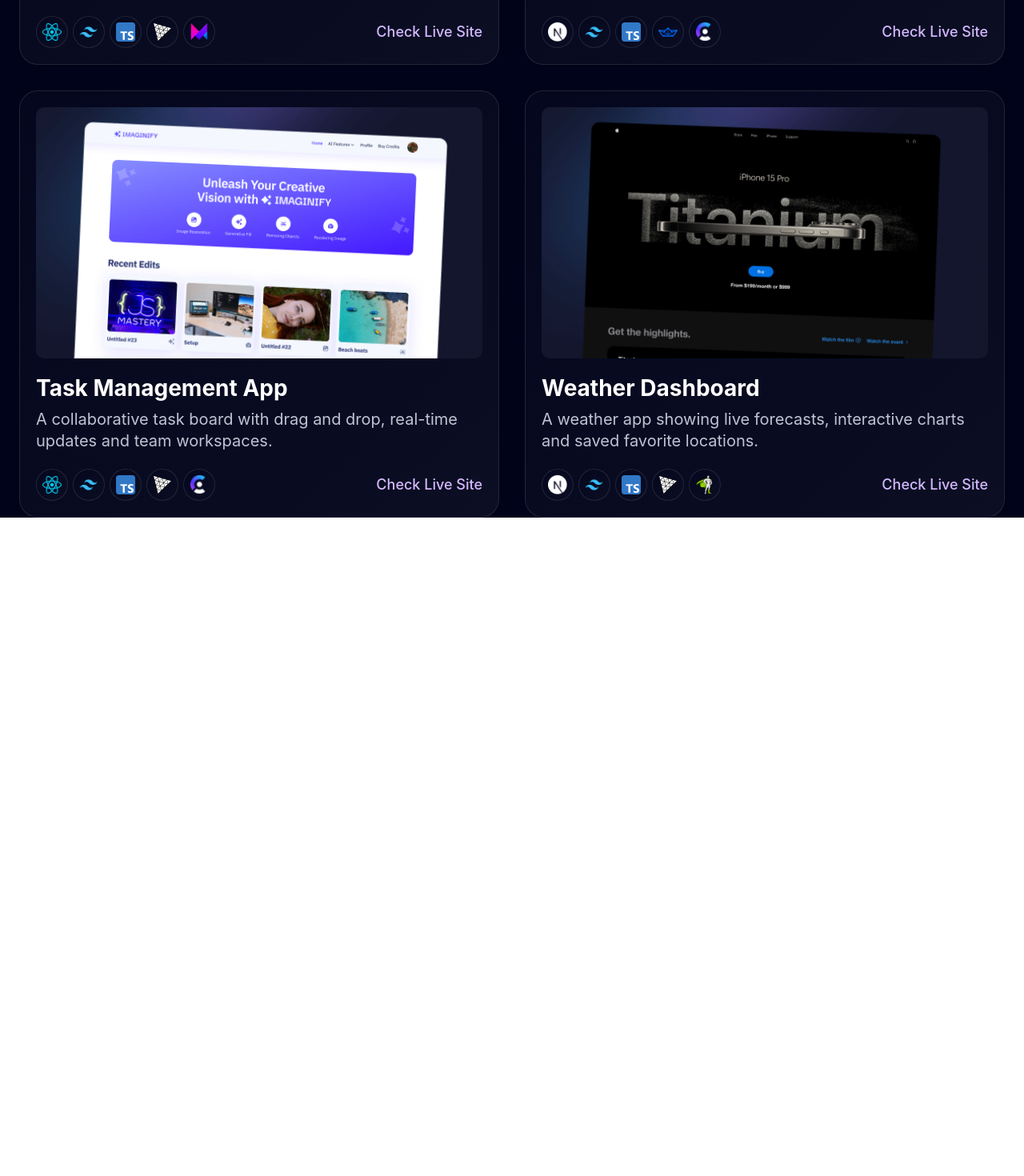
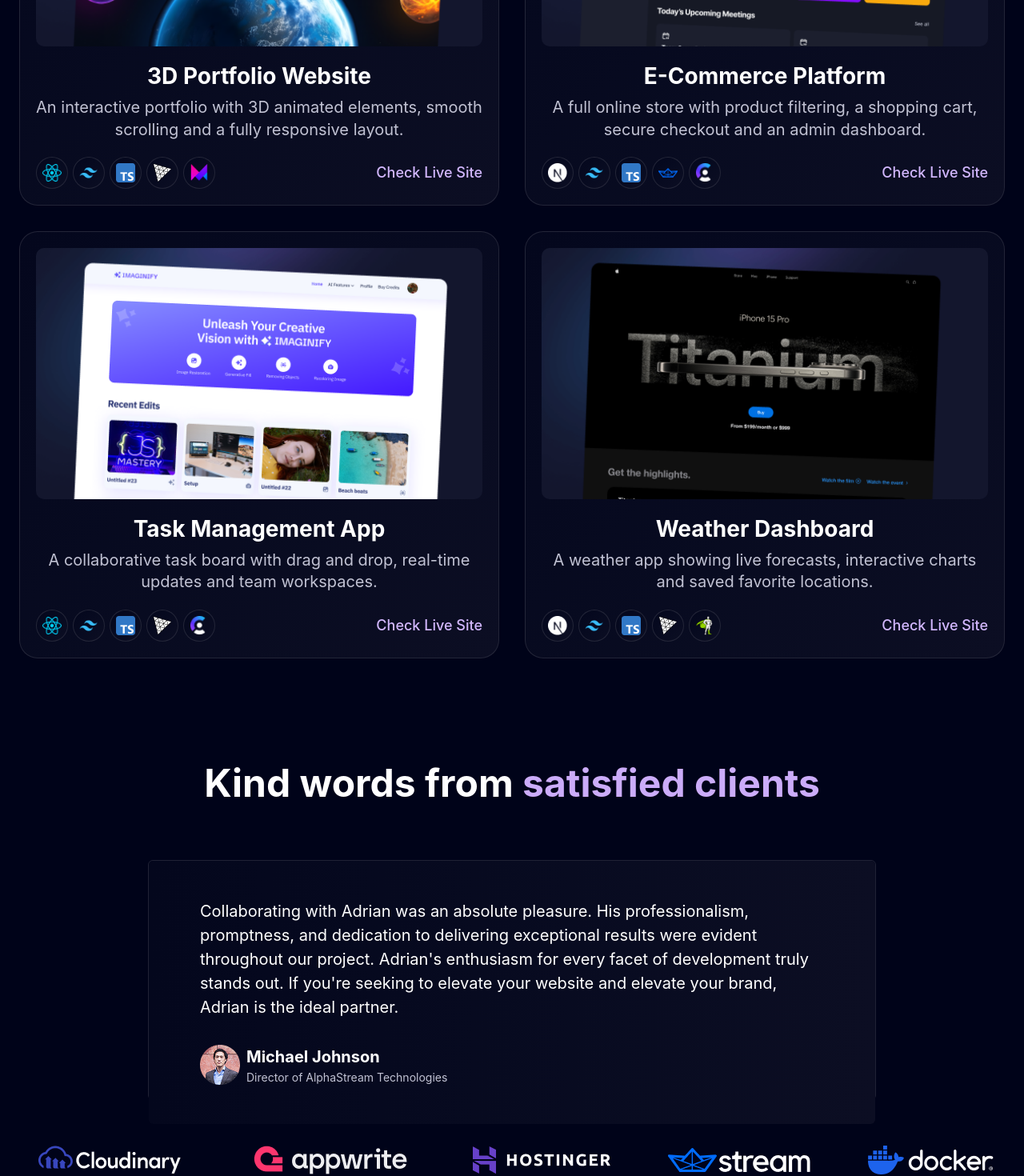
Before and after one commit to Abdelhassibbenmansour/Spotlight-Portfolio, a React (Vite) app: page / in a window 1280 px wide. Shown: the part 2210-3680 px from the top of the page at 80% size. Before the commit the page ends 2857 px from the top, so only its background shows below. Built offline with nearby package versions, Linux system fonts and the light colour scheme.

Commit message:
Finish The Reviews Section

```diff
--- a/src/App.jsx
+++ b/src/App.jsx
@@ -1,6 +1,7 @@
 import Header from "./sections/Header";
 import Presentation from "./sections/Presentation";
 import Projects from "./sections/Projects";
+import Reviews from "./sections/Reviews";
 
 const App = () => {
   return (
@@ -8,6 +9,7 @@ const App = () => {
       <Header />
       <Presentation />
       <Projects />
+      <Reviews />
     </div>
   )
 }
--- a/src/components/Approach.jsx
+++ /dev/null
@@ -1,5 +0,0 @@
-const Approach = () => {
-  return <div>Approach</div>;
-};
-
-export default Approach;
--- a/src/components/Project.jsx
+++ b/src/components/Project.jsx
@@ -15,10 +15,10 @@ const ProjectCard = ({ image, title, description, technologies, link = "#" }) =>
         <div className="mt-auto flex items-center justify-between gap-3">
             <div className="flex items-center gap-1.5">
                 {technologies.map((tech) => (
-                    <div key={title} title={title}
+                    <div key={tech} title={title}
                         className="flex h-9 w-9 items-center justify-center rounded-full border border-[#363749]/60 bg-gradient-to-br from-[#04071d] to-[#0c0e23] sm:h-10 sm:w-10"
                     >
-                    <img src={tech} alt={title} className="h-5 w-5 object-contain sm:h-6 sm:w-6"/>
+                    <img src={tech} alt={tech} className="h-5 w-5 object-contain sm:h-6 sm:w-6"/>
                 </div>
                 ))}
             </div>
--- a/src/data/data.js
+++ b/src/data/data.js
@@ -7,10 +7,15 @@ import Clerk from "../Img/Clerk.png";
 import Shogun from "../Img/Shogun.png";
 import Gsap from "../Img/Gsap.png";
 import NextJs from "../Img/NextJs.png";
-import Project01 from "../Img/Project01.png"
-import Project02 from "../Img/Project02.png"
-import Project03 from "../Img/Project03.png"
-import Project04 from "../Img/Project04.png"
+import Project01 from "../Img/Project01.png";
+import Project02 from "../Img/Project02.png";
+import Project03 from "../Img/Project03.png";
+import Project04 from "../Img/Project04.png";
+import Cloudinary from "../Img/Cloudinary.png";
+import Appwrite from "../Img/Appwrite.png";
+import Hostinger from "../Img/Hostinger.png";
+import Stream from "../Img/Stream.png";
+import Docker from "../Img/Docker.png";
 
 export const navItems = [
   { id: 1, label: "About",       sectionId: "about" },
@@ -54,4 +59,10 @@ export const projects = [
   },
 ];
 
-export default projects;
+export const companies = [
+  {id: 1,image: Cloudinary},
+  {id: 2,image: Appwrite},
+  {id: 3,image: Hostinger},
+  {id: 4,image: Stream},
+  {id: 5,image: Docker}
+];
--- a/src/sections/Approach.jsx
+++ /dev/null
@@ -1,5 +0,0 @@
-const Approach = () => {
-  return <section>Approach</section>;
-};
-
-export default Approach;
--- a/src/sections/Presentation.jsx
+++ b/src/sections/Presentation.jsx
@@ -5,18 +5,18 @@ const Presentation = () => {
     <section>
       <div className="mx-auto flex max-w-[1240px] flex-col gap-4 md:gap-5 lg:gap-[30px] mt-14">
         <div className="grid grid-cols-1 gap-4 md:grid-cols-[689fr_521fr] md:gap-5 lg:gap-[30px]">
-          <div className="relative bg-[url(./img/GridCard01.png)] bg-no-repeat bg-cover bg-center flex min-h-[320px] items-end overflow-hidden rounded-[23px] border border-[#363749]/60 bg-gradient-to-br from-[#04071d] to-[#0c0e23] p-5 lg:p-7 md:min-h-0 md:aspect-[689/541]">
+          <div className="relative bg-[url(./Img/GridCard01.png)] bg-no-repeat bg-cover bg-center flex min-h-[320px] items-end overflow-hidden rounded-[23px] border border-[#363749]/60 bg-gradient-to-br from-[#04071d] to-[#0c0e23] p-5 lg:p-7 md:min-h-0 md:aspect-[689/541]">
             <h2 className="text-[32px] leading-[1.2] font-bold lg:text-4xl">
               I prioritize client <br />collaboration, fostering <br/> open communication
             </h2>
           </div>
           <div className="grid grid-rows-[1fr_1fr] gap-4 md:gap-5 lg:gap-[30px]">
-            <div className="relative bg-[url(./img/GridCard02.png)] bg-no-repeat bg-cover bg-center flex min-h-[180px] flex-col justify-start overflow-hidden rounded-[23px] border border-[#363749]/60 bg-gradient-to-br from-[#04071d] to-[#0c0e23] p-5 lg:p-7 md:min-h-0">
+            <div className="relative bg-[url(./Img/GridCard02.png)] bg-no-repeat bg-cover bg-center flex min-h-[180px] flex-col justify-start overflow-hidden rounded-[23px] border border-[#363749]/60 bg-gradient-to-br from-[#04071d] to-[#0c0e23] p-5 lg:p-7 md:min-h-0">
               <h2 className="text-[32px] font-bold  lg:text-[32px]">
                 I'm very flexible with time zone communications
               </h2>
             </div>
-            <div className="relative bg-[url(./img/GridCard03.png)] bg-no-repeat bg-contain bg-right flex min-h-[180px] flex-col justify-center overflow-hidden rounded-[23px] border border-[#363749]/60 bg-gradient-to-br from-[#04071d] to-[#0c0e23] p-5 lg:p-7 md:min-h-0">
+            <div className="relative bg-[url(./Img/GridCard03.png)] bg-no-repeat bg-contain bg-right flex min-h-[180px] flex-col justify-center overflow-hidden rounded-[23px] border border-[#363749]/60 bg-gradient-to-br from-[#04071d] to-[#0c0e23] p-5 lg:p-7 md:min-h-0">
               <p className="mb-1.5 text-base md:text-sm text-[#c1c2d3]">I constantly try to improve</p>
               <h2 className="text-3xl md:text-xl font-bold leading-tight lg:text-3xl">My tech stack</h2>
             </div>
@@ -24,12 +24,12 @@ const Presentation = () => {
         </div>
         <div className="grid grid-cols-1 gap-4 md:grid-cols-[351fr_859fr] md:gap-5 lg:gap-[30px]">
           <div className="grid grid-rows-[1fr_1fr] gap-4 md:gap-5 lg:gap-[30px]">
-            <div className="relative bg-[url(./img/GridCard04.png)] bg-no-repeat bg-cover flex min-h-[180px] flex-col justify-start overflow-hidden rounded-[23px] border border-[#363749]/60 bg-gradient-to-br from-[#04071d] to-[#0c0e23] p-5 lg:p-7 md:min-h-0">
+            <div className="relative bg-[url(./Img/GridCard04.png)] bg-no-repeat bg-cover flex min-h-[180px] flex-col justify-start overflow-hidden rounded-[23px] border border-[#363749]/60 bg-gradient-to-br from-[#04071d] to-[#0c0e23] p-5 lg:p-7 md:min-h-0">
               <h2 className="text-3xl md:text-lg font-bold leading-tight lg:text-[26px]">
                 Tech enthusiast with a passion for development.
               </h2>
             </div>
-            <div className="relative bg-[url(./img/GridCard05.png)] bg-no-repeat bg-cover flex min-h-[180px] flex-col justify-center text-center items-center overflow-hidden rounded-[23px] border border-[#363749]/60 bg-gradient-to-br from-[#04071d] to-[#0c0e23] p-5 lg:p-7 md:min-h-0">
+            <div className="relative bg-[url(./Img/GridCard05.png)] bg-no-repeat bg-cover flex min-h-[180px] flex-col justify-center text-center items-center overflow-hidden rounded-[23px] border border-[#363749]/60 bg-gradient-to-br from-[#04071d] to-[#0c0e23] p-5 lg:p-7 md:min-h-0">
               <h2 className="text-3xl font-bold md:text-lg leading-tight lg:text-[30px]">
                 Do you want to start a project together?
               </h2>
--- a/src/sections/Projects.jsx
+++ b/src/sections/Projects.jsx
@@ -1,10 +1,11 @@
-import projects from "../data/data.js";
+import { projects } from "../data/data.js";
 import Project from "../components/Project.jsx";
 
 const Projects = () => {
   return (
-    <section className="mt-14">
-    <div className="flex flex-wrap justify-center gap-8">
+    <section className="mt-15 md:mt-30 text-center">
+    <div className="text-[48px] font-bold">A small selection of <span className="text-purple">recent projects</span></div>
+    <div className="flex flex-wrap justify-center gap-8 mt-10">
       {projects.map((project) => (
           <Project key={project.id} {...project} />
         ))}
--- a/src/sections/Reviews.jsx
+++ b/src/sections/Reviews.jsx
@@ -1,5 +1,35 @@
+import Person from "../Img/Person.png";
+import {companies} from "../data/data.js";
+
 const Reviews = () => {
-  return <section>Reviews</section>;
+  return (
+    <section className="mt-15  md:mt-30 flex flex-col items-center">
+      <div className="text-[48px] text-center font-bold">Kind words from <span className="text-purple">satisfied clients</span></div>
+      <div className="w-full max-w-[910px] h-auto md:h-[300px] mt-15 px rounded-md border border-[#363749]/60">
+        <div className="bg-gradient-to-r from-[#04071D] to-[#0C0E23]  rounded-md p-6 md:py-12 md:px-16" >
+          <p className="text-[16px] md:text-[20px]">Collaborating with Adrian was an absolute pleasure. His professionalism, promptness, and dedication to delivering exceptional results were evident throughout our project. Adrian's enthusiasm for every facet of development truly stands out. If you're seeking to elevate your website and elevate your brand, Adrian is the ideal partner.</p>
+          <div className="flex items-center gap-2 mt-8">
+            <div>
+              <img alt="" src={Person}/>
+            </div>
+            <div>
+              <div className="text-[20px] font-bold">Michael Johnson</div>
+              <div className="text-[14px] text-normal">Director of AlphaStream Technologies</div>
+            </div>
+          </div>
+        </div>
+      </div>
+      <div className="flex justify-between items-center flex-wrap gap-18 mt-14 max-md:hidden">
+        {companies.map((company) => {
+          return (
+            <div key={company.id}>
+              <img alt={company.image} src={company.image} />
+            </div>
+          )
+        })}
+      </div>
+    </section>
+  )
 };
 
 export default Reviews;
```
